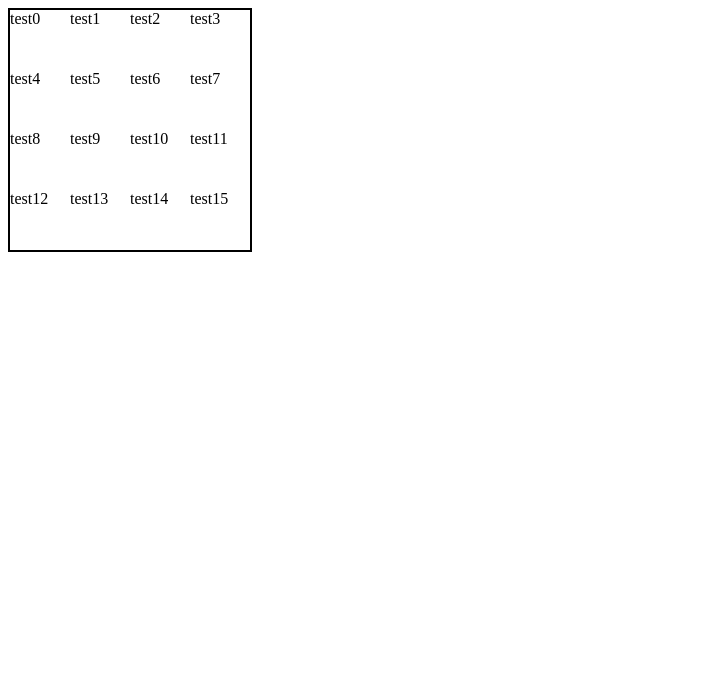
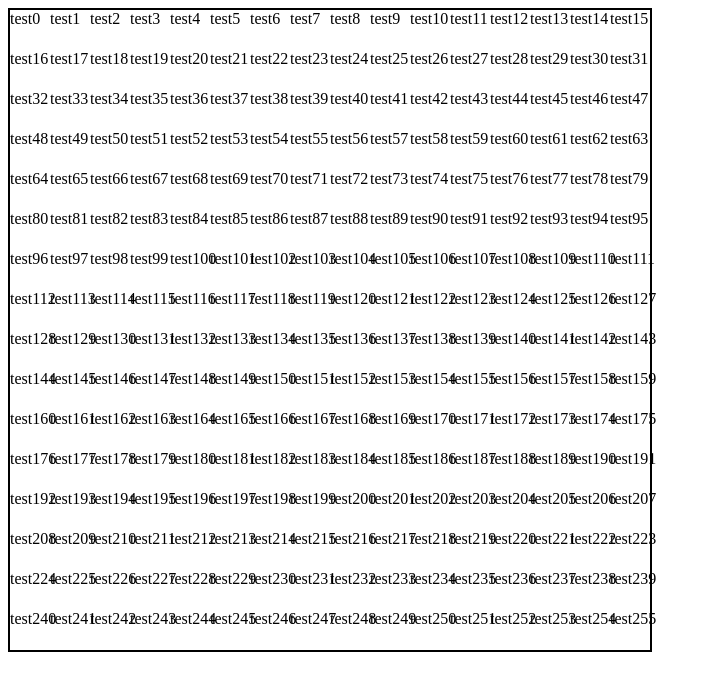
Before and after one commit to calansc/etch-a-sketch, a plain HTML site: page index.html in a window 1280 px wide. Shown: the whole page, without its empty margins (0-711 px from the left). Drawn offline with Linux system fonts and the light colour scheme.

Commit message:
Change grid to 16x16

```diff
--- a/script.js
+++ b/script.js
@@ -2,7 +2,7 @@
 const container = document.querySelector('#container');
 
 function createSquares() {
-    for (let i=0; i <16; i++) {
+    for (let i=0; i <256; i++) {
         const square = document.createElement('div');
         container.appendChild(square);
         square.setAttribute('class','squares');
--- a/style.css
+++ b/style.css
@@ -2,13 +2,13 @@
     border: 2px solid black;
     display: flex;
     flex-wrap: wrap;
-    width: 240px;
-    height: 240px;
+    width: 640px;
+    height: 640px;
 }
 .squares {
     /* border: 1px solid red; */
-    width: 60px;
-    height: 60px;
+    width: 40px;
+    height: 40px;
 }
 /* .squares:hover {
     background-color: yellow;
```
